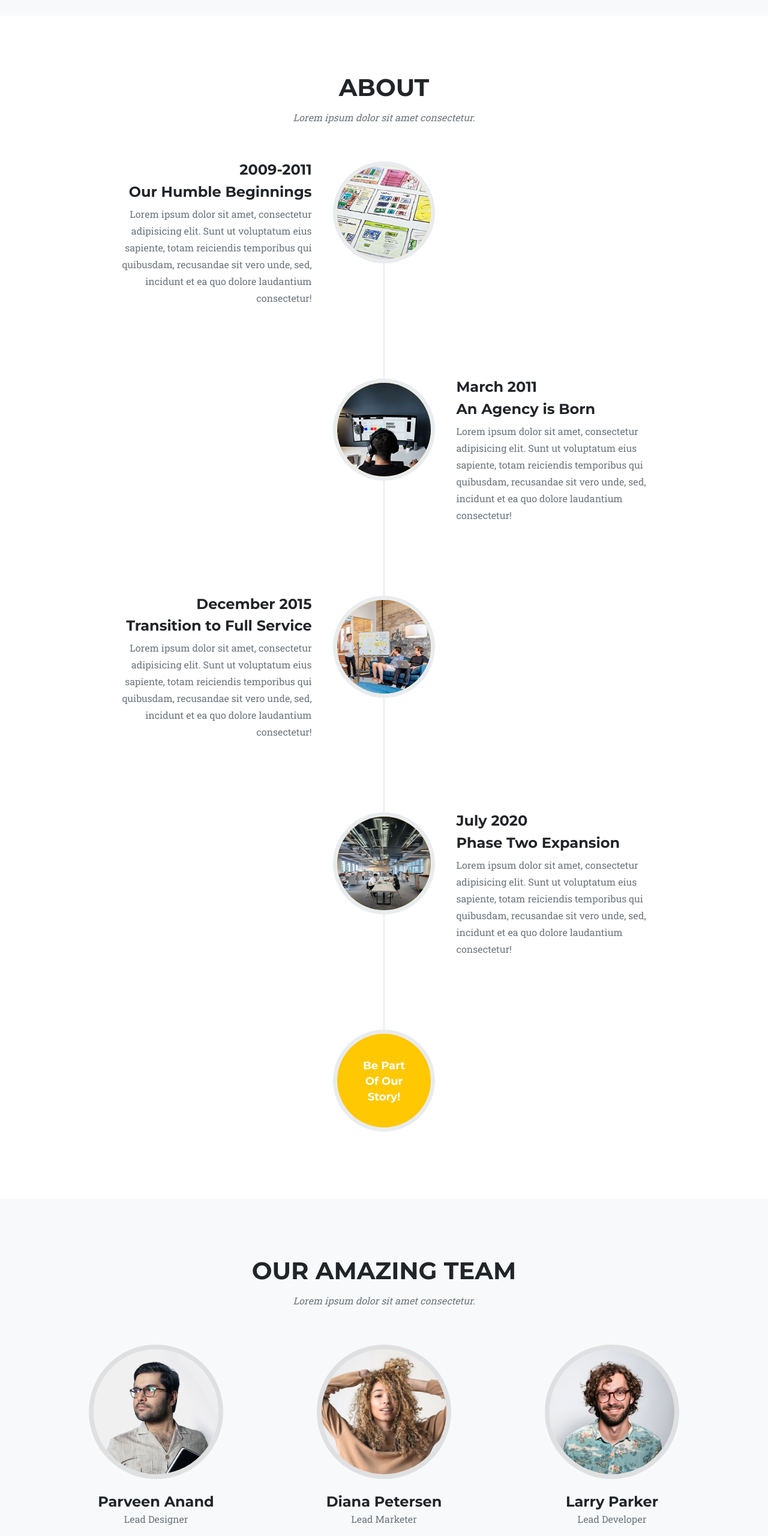
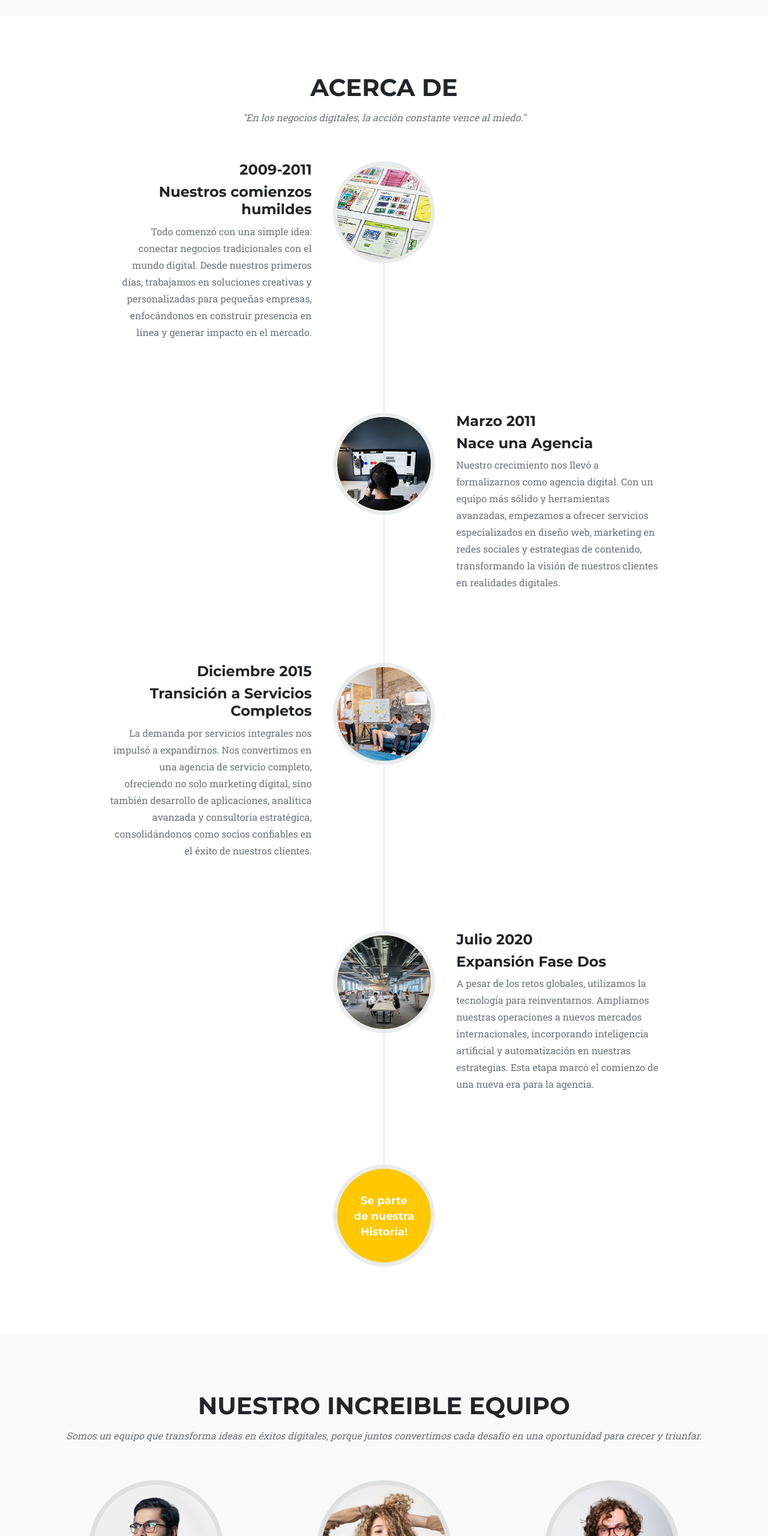
Before and after one commit to Jorgegt992/pagina-2, a plain HTML site: page Landing Page/index.html in a window 1280 px wide. Shown: the part 2560-5120 px from the top of the page at 60% size. Drawn offline with nearby package versions, Linux system fonts and the light colour scheme.

Commit message:
Descripción de los cambios

```diff
--- a/Landing Page/index.html
+++ b/Landing Page/index.html
@@ -184,8 +184,8 @@
         <section class="page-section" id="about">
             <div class="container">
                 <div class="text-center">
-                    <h2 class="section-heading text-uppercase">About</h2>
-                    <h3 class="section-subheading text-muted">Lorem ipsum dolor sit amet consectetur.</h3>
+                    <h2 class="section-heading text-uppercase">Acerca de</h2>
+                    <h3 class="section-subheading text-muted">"En los negocios digitales, la acción constante vence al miedo."</h3>
                 </div>
                 <ul class="timeline">
                     <li>
@@ -193,49 +193,50 @@
                         <div class="timeline-panel">
                             <div class="timeline-heading">
                                 <h4>2009-2011</h4>
-                                <h4 class="subheading">Our Humble Beginnings</h4>
+                                <h4 class="subheading">Nuestros comienzos humildes</h4>
                             </div>
-                            <div class="timeline-body"><p class="text-muted">Lorem ipsum dolor sit amet, consectetur adipisicing elit. Sunt ut voluptatum eius sapiente, totam reiciendis temporibus qui quibusdam, recusandae sit vero unde, sed, incidunt et ea quo dolore laudantium consectetur!</p></div>
+                            <div class="timeline-body"><p class="text-muted">Todo comenzó con una simple idea: conectar negocios tradicionales con el mundo digital. Desde nuestros primeros días, trabajamos en soluciones creativas y personalizadas para pequeñas empresas, enfocándonos en construir presencia en línea y generar impacto en el mercado.</p></div>
                         </div>
                     </li>
                     <li class="timeline-inverted">
                         <div class="timeline-image"><img class="rounded-circle img-fluid" src="assets/img/about/2.jpg" alt="..." /></div>
                         <div class="timeline-panel">
                             <div class="timeline-heading">
-                                <h4>March 2011</h4>
-                                <h4 class="subheading">An Agency is Born</h4>
+                                <h4>Marzo 2011</h4>
+                                <h4 class="subheading">Nace una Agencia</h4>
                             </div>
-                            <div class="timeline-body"><p class="text-muted">Lorem ipsum dolor sit amet, consectetur adipisicing elit. Sunt ut voluptatum eius sapiente, totam reiciendis temporibus qui quibusdam, recusandae sit vero unde, sed, incidunt et ea quo dolore laudantium consectetur!</p></div>
+                            <div class="timeline-body"><p class="text-muted">Nuestro crecimiento nos llevó a formalizarnos como agencia digital. Con un equipo más sólido y herramientas avanzadas, empezamos a ofrecer servicios especializados en diseño web, marketing en redes sociales y estrategias de contenido, transformando la visión de nuestros clientes en realidades digitales.</p></div>
                         </div>
                     </li>
                     <li>
                         <div class="timeline-image"><img class="rounded-circle img-fluid" src="assets/img/about/3.jpg" alt="..." /></div>
                         <div class="timeline-panel">
                             <div class="timeline-heading">
-                                <h4>December 2015</h4>
-                                <h4 class="subheading">Transition to Full Service</h4>
+                                <h4>Diciembre 2015</h4>
+                                <h4 class="subheading">Transición a Servicios Completos</h4>
                             </div>
-                            <div class="timeline-body"><p class="text-muted">Lorem ipsum dolor sit amet, consectetur adipisicing elit. Sunt ut voluptatum eius sapiente, totam reiciendis temporibus qui quibusdam, recusandae sit vero unde, sed, incidunt et ea quo dolore laudantium consectetur!</p></div>
+                            <div class="timeline-body"><p class="text-muted">La demanda por servicios integrales nos impulsó a expandirnos. Nos convertimos en una agencia de servicio completo, ofreciendo no solo marketing digital, sino también desarrollo de aplicaciones, analítica avanzada y consultoría estratégica, consolidándonos como socios confiables en el éxito de nuestros clientes.
+                            </p></div>
                         </div>
                     </li>
                     <li class="timeline-inverted">
                         <div class="timeline-image"><img class="rounded-circle img-fluid" src="assets/img/about/4.jpg" alt="..." /></div>
                         <div class="timeline-panel">
                             <div class="timeline-heading">
-                                <h4>July 2020</h4>
-                                <h4 class="subheading">Phase Two Expansion</h4>
+                                <h4>Julio 2020</h4>
+                                <h4 class="subheading">Expansión Fase Dos</h4>
                             </div>
-                            <div class="timeline-body"><p class="text-muted">Lorem ipsum dolor sit amet, consectetur adipisicing elit. Sunt ut voluptatum eius sapiente, totam reiciendis temporibus qui quibusdam, recusandae sit vero unde, sed, incidunt et ea quo dolore laudantium consectetur!</p></div>
+                            <div class="timeline-body"><p class="text-muted">A pesar de los retos globales, utilizamos la tecnología para reinventarnos. Ampliamos nuestras operaciones a nuevos mercados internacionales, incorporando inteligencia artificial y automatización en nuestras estrategias. Esta etapa marcó el comienzo de una nueva era para la agencia.</p></div>
                         </div>
                     </li>
                     <li class="timeline-inverted">
                         <div class="timeline-image">
                             <h4>
-                                Be Part
+                                Se parte
                                 <br />
-                                Of Our
+                                de nuestra
                                 <br />
-                                Story!
+                                Historia!
                             </h4>
                         </div>
                     </li>
@@ -246,8 +247,8 @@
         <section class="page-section bg-light" id="team">
             <div class="container">
                 <div class="text-center">
-                    <h2 class="section-heading text-uppercase">Our Amazing Team</h2>
-                    <h3 class="section-subheading text-muted">Lorem ipsum dolor sit amet consectetur.</h3>
+                    <h2 class="section-heading text-uppercase">Nuestro increible equipo</h2>
+                    <h3 class="section-subheading text-muted">Somos un equipo que transforma ideas en éxitos digitales, porque juntos convertimos cada desafío en una oportunidad para crecer y triunfar.</h3>
                 </div>
                 <div class="row">
                     <div class="col-lg-4">
@@ -282,7 +283,7 @@
                     </div>
                 </div>
                 <div class="row">
-                    <div class="col-lg-8 mx-auto text-center"><p class="large text-muted">Lorem ipsum dolor sit amet, consectetur adipisicing elit. Aut eaque, laboriosam veritatis, quos non quis ad perspiciatis, totam corporis ea, alias ut unde.</p></div>
+                    <div class="col-lg-8 mx-auto text-center"><p class="large text-muted">Cada día convertimos desafíos en estrategias, ideas en acciones y esfuerzos en resultados que transforman el mundo digital..</p></div>
                 </div>
             </div>
         </section>
@@ -309,8 +310,8 @@
         <section class="page-section" id="contact">
             <div class="container">
                 <div class="text-center">
-                    <h2 class="section-heading text-uppercase">Contact Us</h2>
-                    <h3 class="section-subheading text-muted">Lorem ipsum dolor sit amet consectetur.</h3>
+                    <h2 class="section-heading text-uppercase">Contactanos</h2>
+                    <h3 class="section-subheading text-muted">Nos gustaría saber la opinion de nuestro público.</h3>
                 </div>
                 <!-- * * * * * * * * * * * * * * *-->
                 <!-- * * SB Forms Contact Form * *-->
@@ -324,26 +325,26 @@
                         <div class="col-md-6">
                             <div class="form-group">
                                 <!-- Name input-->
-                                <input class="form-control" id="name" type="text" placeholder="Your Name *" data-sb-validations="required" />
-                                <div class="invalid-feedback" data-sb-feedback="name:required">A name is required.</div>
+                                <input class="form-control" id="name" type="text" placeholder="Su nombre *" data-sb-validations="required" />
+                                <div class="invalid-feedback" data-sb-feedback="name:required">Se requiere su nombre.</div>
                             </div>
                             <div class="form-group">
                                 <!-- Email address input-->
-                                <input class="form-control" id="email" type="email" placeholder="Your Email *" data-sb-validations="required,email" />
-                                <div class="invalid-feedback" data-sb-feedback="email:required">An email is required.</div>
-                                <div class="invalid-feedback" data-sb-feedback="email:email">Email is not valid.</div>
+                                <input class="form-control" id="email" type="email" placeholder="Su correo electronico *" data-sb-validations="required,email" />
+                                <div class="invalid-feedback" data-sb-feedback="email:required">Se requiere su correo electronico.</div>
+                                <div class="invalid-feedback" data-sb-feedback="email:email">El correo electronico no es valido.</div>
                             </div>
                             <div class="form-group mb-md-0">
                                 <!-- Phone number input-->
-                                <input class="form-control" id="phone" type="tel" placeholder="Your Phone *" data-sb-validations="required" />
-                                <div class="invalid-feedback" data-sb-feedback="phone:required">A phone number is required.</div>
+                                <input class="form-control" id="phone" type="tel" placeholder="Su número de telefono *" data-sb-validations="required" />
+                                <div class="invalid-feedback" data-sb-feedback="phone:required">Se requiere su número de telefono.</div>
                             </div>
                         </div>
                         <div class="col-md-6">
                             <div class="form-group form-group-textarea mb-md-0">
                                 <!-- Message input-->
-                                <textarea class="form-control" id="message" placeholder="Your Message *" data-sb-validations="required"></textarea>
-                                <div class="invalid-feedback" data-sb-feedback="message:required">A message is required.</div>
+                                <textarea class="form-control" id="message" placeholder="Tu mensaje *" data-sb-validations="required"></textarea>
+                                <div class="invalid-feedback" data-sb-feedback="message:required">Se requiere un mensaje.</div>
                             </div>
                         </div>
                     </div>
@@ -365,7 +366,7 @@
                     <!-- an error submitting the form-->
                     <div class="d-none" id="submitErrorMessage"><div class="text-center text-danger mb-3">Error sending message!</div></div>
                     <!-- Submit Button-->
-                    <div class="text-center"><button class="btn btn-primary btn-xl text-uppercase disabled" id="submitButton" type="submit">Send Message</button></div>
+                    <div class="text-center"><button class="btn btn-primary btn-xl text-uppercase disabled" id="submitButton" type="submit">Enviar mensaje</button></div>
                 </form>
             </div>
         </section>
```
